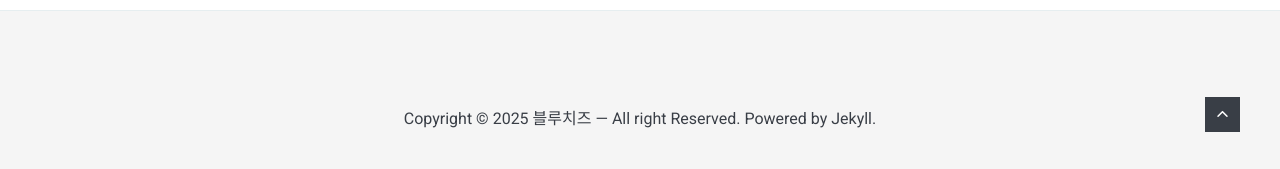
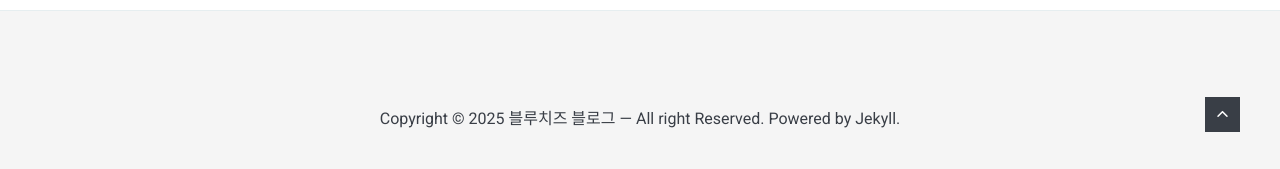
Before and after one commit to bluecheeseblog/bluecheese, a Jekyll site: the page built from index.html, in a window 1280 px wide and 900 px high, scrolled down 2419 px. Shown: the part 728-897 px from the top of the window. Built offline with Jekyll 4.4.1, drawn with Linux system fonts in a browser that asks for light colours; nearby versions of some CDN libraries; the list of posts is cut into pages by our own code.

Commit message:
구조화된 데이터 및 태그라인 수정

```diff
--- a/_data/settings.yml
+++ b/_data/settings.yml
@@ -1,7 +1,7 @@
 #-------------------------------
 # General Site Settings
-title: 블루치즈
-tagline: 좋은 상담센터를 만나는 공간
+title: 블루치즈 블로그
+tagline: 좋은 상담센터를 만나는 방법
 logo: logo.svg # You can add own logo.
 description: 심리상담센터 방문을 위한 정부 지원 정보와 상담 전 꿀팁을 블루치즈 블로그에서 확인하세요.
 locale: ko_KR
--- a/_includes/head.html
+++ b/_includes/head.html
@@ -117,7 +117,6 @@
 </script>
 <!-- 네이버 연관채널 등록 구조화된 데이터 태그 끝-->
 <!-- 아티클 구조화된 데이터-->
-{% if page.image %}
 <script type="application/ld+json">
   {
     "@context": "https://schema.org",
```
Also changed, not shown: other parts of _includes/head.html (+7 -2 lines).
